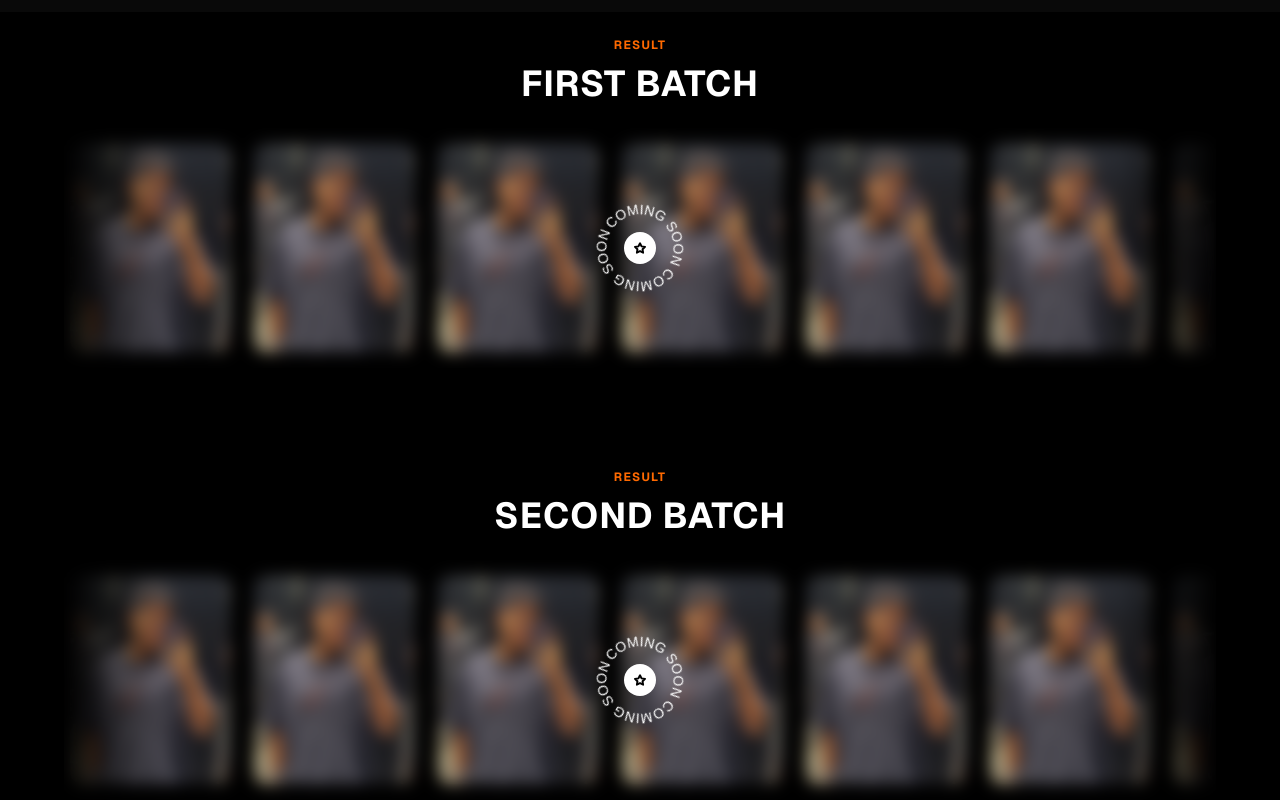
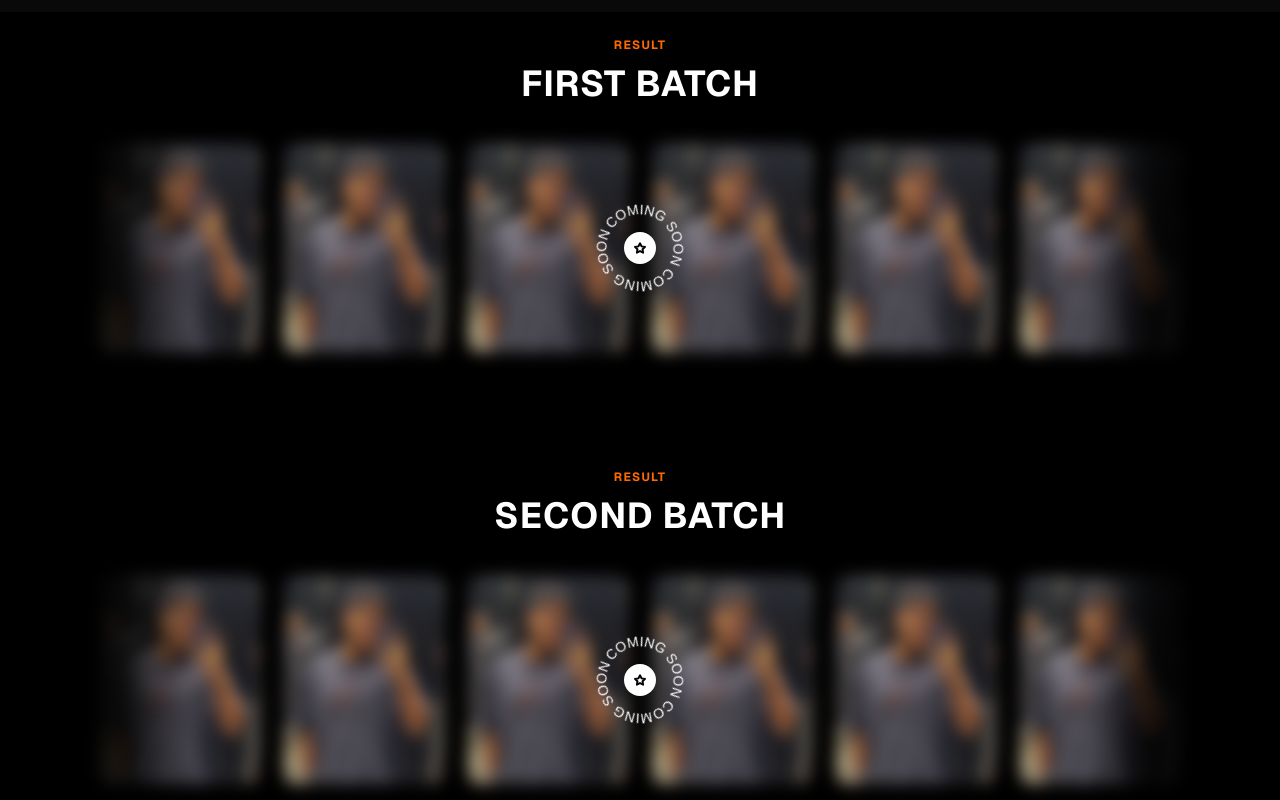
Before and after one commit to iamadityaanjana/cyrolabs, a Next.js app: page / in a window 1280 px wide. Shown: the part 3060-3860 px from the top of the page. Built offline with nearby package versions, Linux system fonts and the light colour scheme.

Commit message:
feat: refactor image display logic and enhance gradient overlays in BatchFrame component

```diff
--- a/src/components/BatchFrame.tsx
+++ b/src/components/BatchFrame.tsx
@@ -4,16 +4,14 @@ import React from "react";
 const BATCHES = [
   { name: "FIRST BATCH" },
   { name: "SECOND BATCH" },
-  {name: "THIRD BATCH"}
-  // Add more batches as needed
+  { name: "THIRD BATCH" }
 ];
 
 const IMAGES_COUNT = 6;
 
 function CircularComingSoon() {
-  // SVG circular text with star in center
   return (
-    <div className="relative flex items-center justify-center w-24 h-24 mx-auto ">
+    <div className="relative flex items-center justify-center w-24 h-24 mx-auto">
       <svg viewBox="0 0 100 100" className="w-full h-full animate-spin-slow">
         <defs>
           <path
@@ -34,21 +32,22 @@ function CircularComingSoon() {
   );
 }
 
-function InfiniteScrollImages() {
-  // Two sets for seamless infinite scroll, blur on the whole row
+function StaticImages() {
   return (
-    <div className="relative overflow-hidden w-full py-4 flex items-center justify-center">
-      {/* Gradient Fades */}
-      <div className="absolute left-0 top-0 bottom-0 w-16 md:w-24 bg-gradient-to-r from-black to-transparent z-10 pointer-events-none" />
-      <div className="absolute right-0 top-0 bottom-0 w-16 md:w-24 bg-gradient-to-l from-black to-transparent z-10 pointer-events-none" />
+    <div className="relative w-full py-4 flex items-center justify-center overflow-hidden">
+      {/* Strong gradient fades to hide overflow images naturally */}
+      <div className="absolute left-0 top-0 bottom-0 w-12 sm:w-20 md:w-32 bg-gradient-to-r from-black via-black/80 to-transparent z-10 pointer-events-none" />
+      <div className="absolute right-0 top-0 bottom-0 w-12 sm:w-20 md:w-32 bg-gradient-to-l from-black via-black/80 to-transparent z-10 pointer-events-none" />
 
-      {/* Blurred overlay on the whole row */}
+      {/* Blurred overlay */}
       <div className="absolute inset-0 z-10 pointer-events-none backdrop-blur-sm" />
-      <div className="flex gap-6 animate-infinite-scroll">
-        {[...Array(IMAGES_COUNT * 2)].map((_, i) => (
+
+      {/* All images displayed - overflow will be naturally hidden by gradients */}
+      <div className="flex gap-3 sm:gap-4 md:gap-6 justify-center">
+        {[...Array(IMAGES_COUNT)].map((_, i) => (
           <div
             key={i}
-            className="relative w-32 h-40 md:w-40 md:h-52 rounded-xl overflow-hidden flex-shrink-0"
+            className="relative rounded-xl overflow-hidden flex-shrink-0 w-28 h-36 sm:w-32 sm:h-40 md:w-40 md:h-52"
           >
             <Image
               src="/image.png"
@@ -60,19 +59,12 @@ function InfiniteScrollImages() {
           </div>
         ))}
       </div>
+
       <style jsx>{`
-        @keyframes infinite-scroll {
-          0% { transform: translateX(0); }
-          100% { transform: translateX(-50%); }
-        }
-        .animate-infinite-scroll {
-          width: max-content;
-          animation: infinite-scroll 18s linear infinite;
-          /* Removed padding-left and padding-right to fix scroll jump */
-        }
         .animate-spin-slow {
           animation: spin 6s linear infinite;
         }
+
         @keyframes spin {
           100% { transform: rotate(360deg); }
         }
@@ -92,10 +84,8 @@ export function Frame() {
           <div className="text-center mb-6">
             <span className="text-2xl md:text-4xl font-bold text-white tracking-wide">{batch.name}</span>
           </div>
-          {/* Container for images and the overlayed CircularComingSoon */}
           <div className="relative">
-            <InfiniteScrollImages />
-            {/* Centered circular coming soon, overlayed with higher z-index */}
+            <StaticImages />
             <div className="absolute inset-0 flex items-center justify-center z-20 pointer-events-none">
               <CircularComingSoon />
             </div>
```
